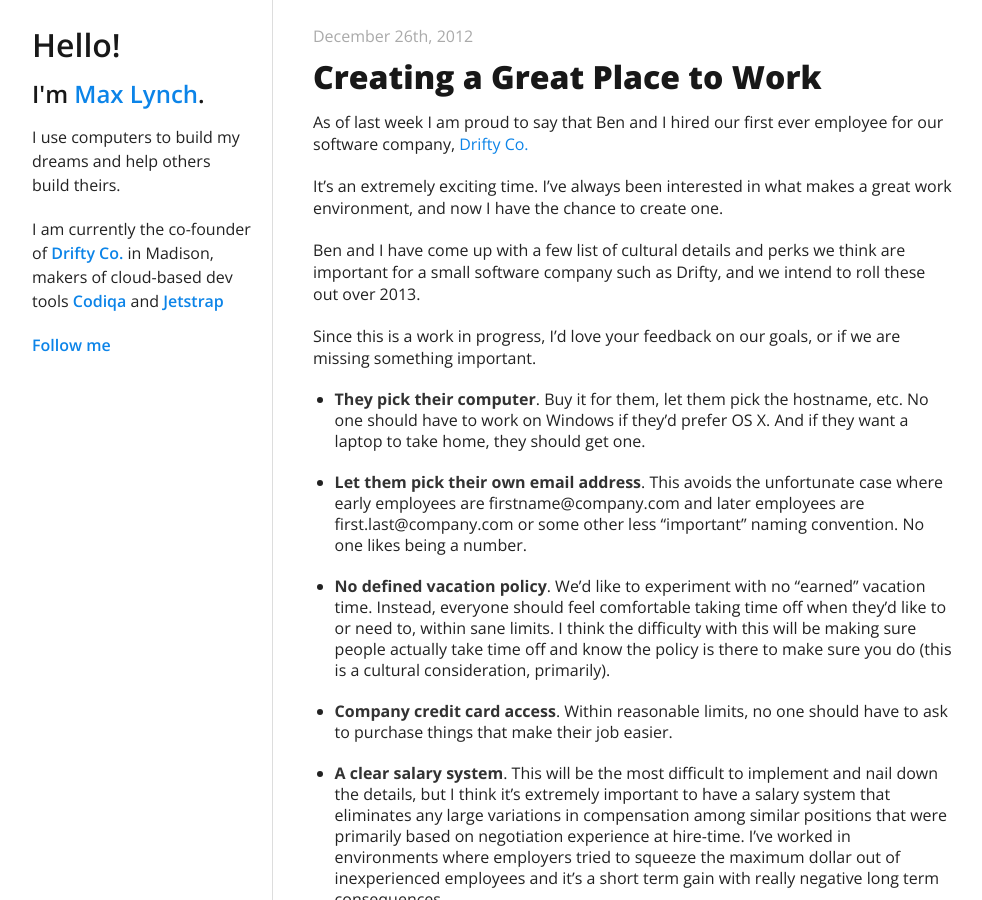
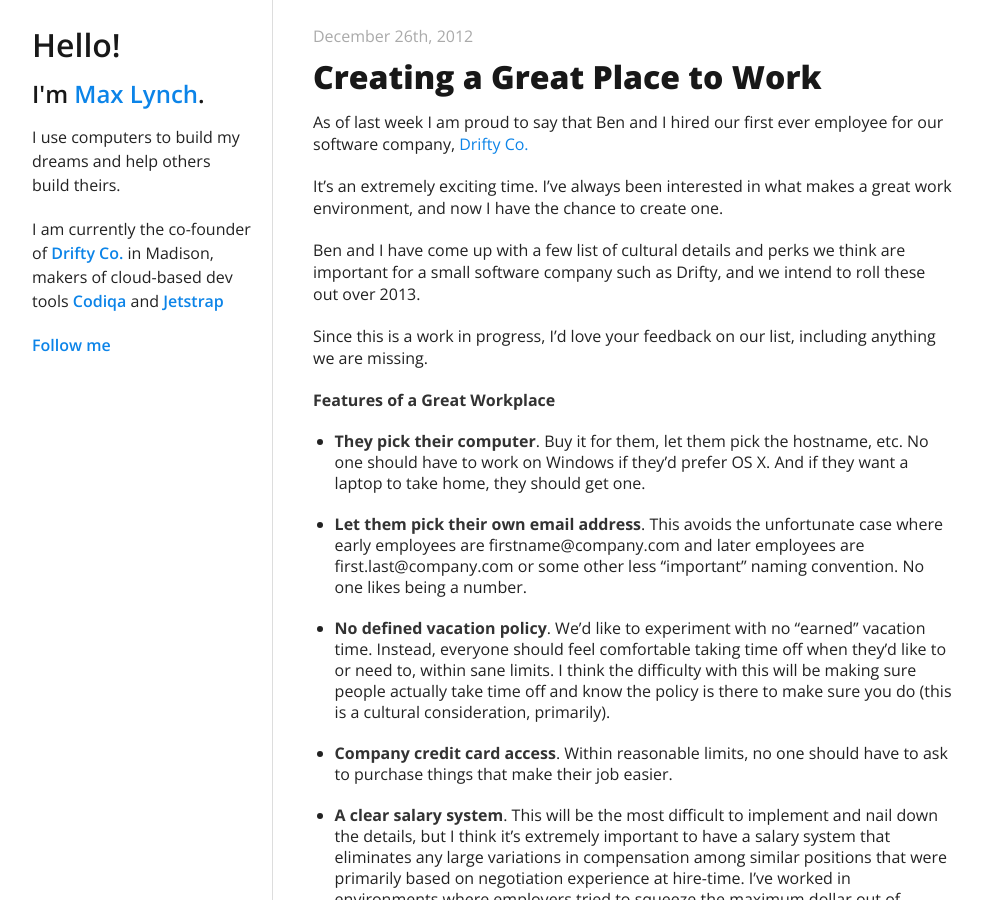
Before and after one commit to mlynch/mlynch.github.com, a Jekyll site: the page built from _posts/2012-12-26-hiring.markdown, in a window 1280 px wide and 900 px high. Shown: the whole window, without its empty margins (138-1120 px from the left). Built offline with Jekyll 4.4.1, drawn with Linux system fonts in a browser that asks for light colours; nearby versions of some CDN libraries; Markdown is read by kramdown in place of the engine named in the settings; comment, search, counter and statistics services are not loaded.

Commit message:
Workplace

```diff
--- a/_posts/2012-12-26-hiring.markdown
+++ b/_posts/2012-12-26-hiring.markdown
@@ -20,8 +20,9 @@ It's an extremely exciting time. I've always been interested in what makes a gre
 
 Ben and I have come up with a few list of cultural details and perks we think are important for a small software company such as Drifty, and we intend to roll these out over 2013.
 
-Since this is a work in progress, I'd love your feedback on our goals, or if we are missing something important.
+Since this is a work in progress, I'd love your feedback on our list, including anything we are missing.
 
+__Features of a Great Workplace__
 
 * **They pick their computer**. Buy it for them, let them pick the hostname, etc. No one should have to work on Windows if they'd prefer OS X. And if they want a laptop to take home, they should get one.
 
```
